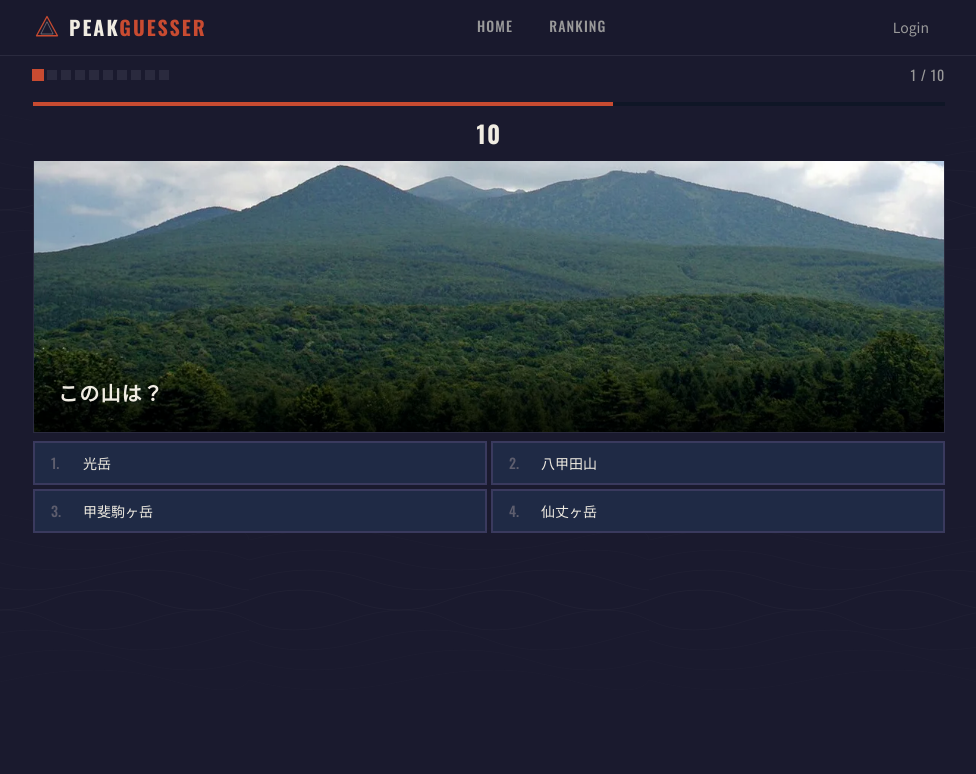
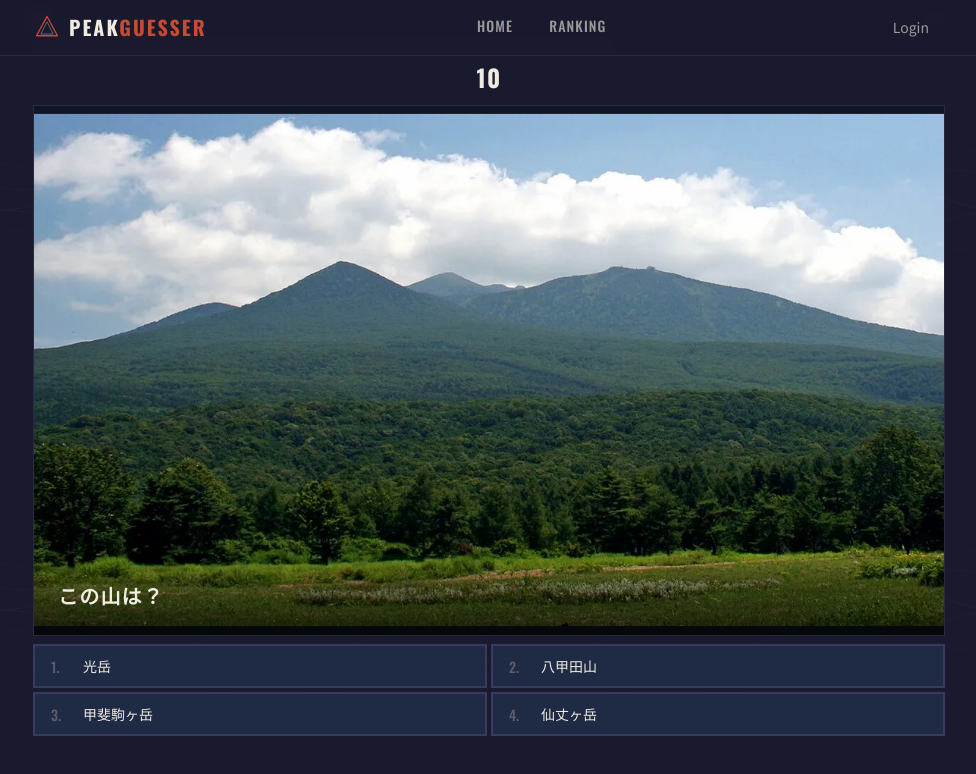
Before and after one commit to HarutoJAZZ45/peakguesser, a React (Vite) app: page /play in a window 1280 px wide. Shown: the top 774 px of the page, without its empty margins (151-1127 px from the left). Built offline with nearby package versions, Linux system fonts and the light colour scheme; no server answers.

Commit message:
Change to fixed height layout and prevent image cropping/stretching

```diff
--- a/src/pages/Play.css
+++ b/src/pages/Play.css
@@ -1,16 +1,23 @@
 .play-page {
-  flex: 1;
-  padding-bottom: var(--sp-md);
+  height: calc(100vh - var(--header-height));
+  height: calc(100dvh - var(--header-height));
   display: flex;
   flex-direction: column;
+  overflow: hidden;
+  padding-bottom: 0;
 }
 
-.play-header-sticky {
-  position: sticky;
-  top: var(--header-height);
-  background: var(--c-bg-primary);
-  z-index: 10;
-  padding: var(--sp-sm) 0;
+.play-page .container {
+  flex: 1;
+  display: flex;
+  flex-direction: column;
+  min-height: 0;
+  padding-top: var(--sp-sm);
+  padding-bottom: var(--sp-sm);
+}
+
+.play-header {
+  flex-shrink: 0;
   margin-bottom: var(--sp-sm);
 }
 
@@ -54,7 +61,8 @@
 .play-image-wrapper {
   position: relative;
   width: 100%;
-  max-height: 320px;
+  flex: 1;
+  min-height: 0;
   overflow: hidden;
   background: var(--c-bg-input);
   border: 1px solid var(--c-border);
@@ -64,8 +72,7 @@
 .play-image {
   width: 100%;
   height: 100%;
-  max-height: 320px;
-  object-fit: cover;
+  object-fit: contain; /* 絶対に引き伸ばさない・切り取らない */
   display: block;
   animation: fadeIn 300ms ease forwards;
 }
@@ -92,7 +99,7 @@
   display: grid;
   grid-template-columns: 1fr 1fr;
   gap: var(--sp-xs);
-  margin-top: var(--sp-sm);
+  flex-shrink: 0;
 }
 
 .play-option-btn {
@@ -146,8 +153,10 @@
 /* Feedback overlay */
 .play-feedback {
   text-align: center;
-  padding: var(--sp-sm) var(--sp-lg);
+  padding: var(--sp-xs) 0;
+  margin-bottom: var(--sp-xs);
   animation: fadeIn 200ms ease forwards;
+  flex-shrink: 0;
 }
 
 .play-feedback-text {
@@ -177,12 +186,4 @@
   .play-options {
     grid-template-columns: 1fr;
   }
-
-  .play-image-wrapper {
-    max-height: 220px;
-  }
-
-  .play-image {
-    max-height: 220px;
-  }
 }
--- a/src/pages/Play.tsx
+++ b/src/pages/Play.tsx
@@ -92,7 +92,7 @@ export default function Play() {
   return (
     <div className="play-page">
       <div className="container">
-        <div className="play-header-sticky">
+        <div className="play-header">
           {/* Progress dots */}
           <div className="play-progress">
             {questions.map((_, i) => {
```
